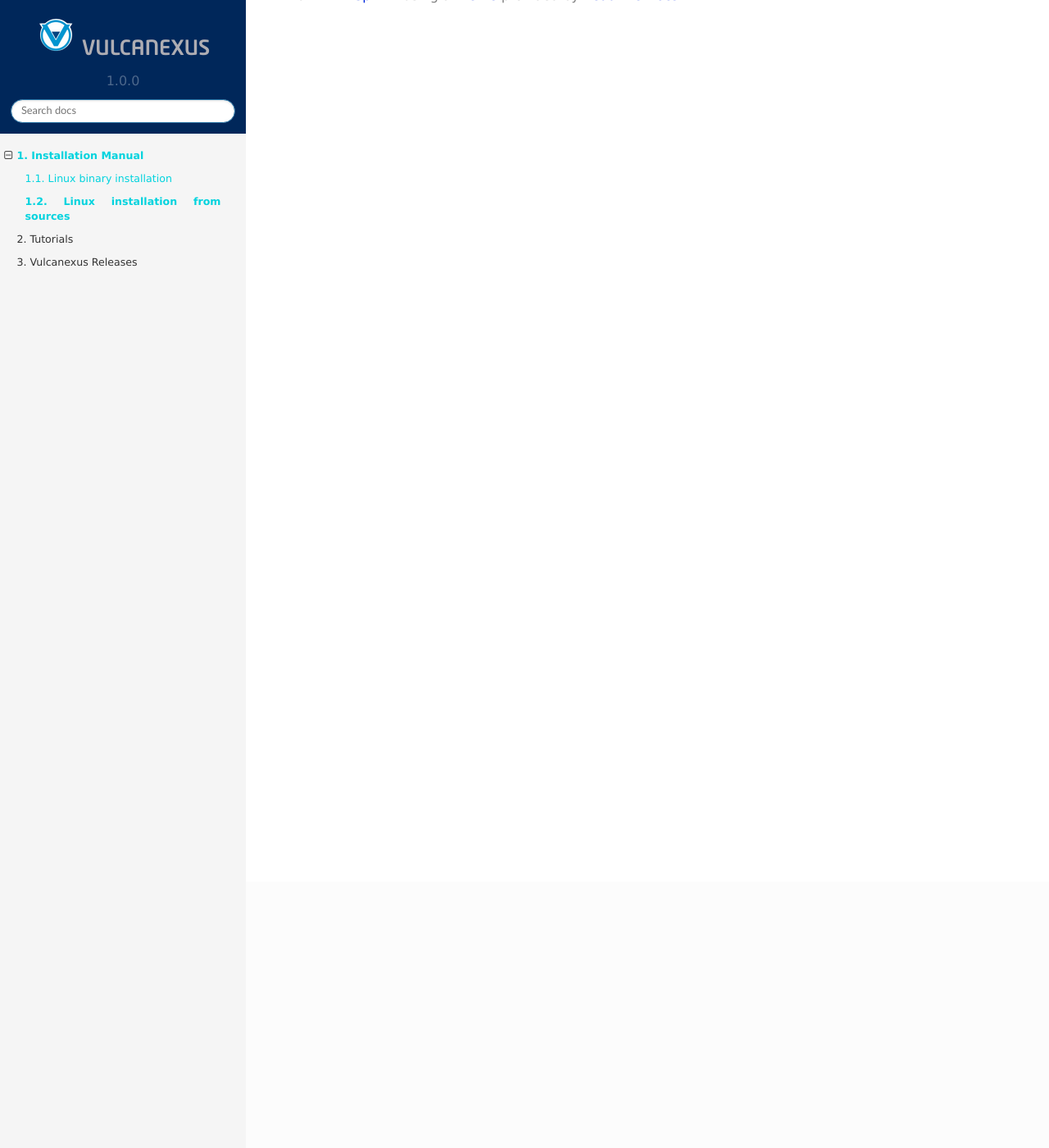
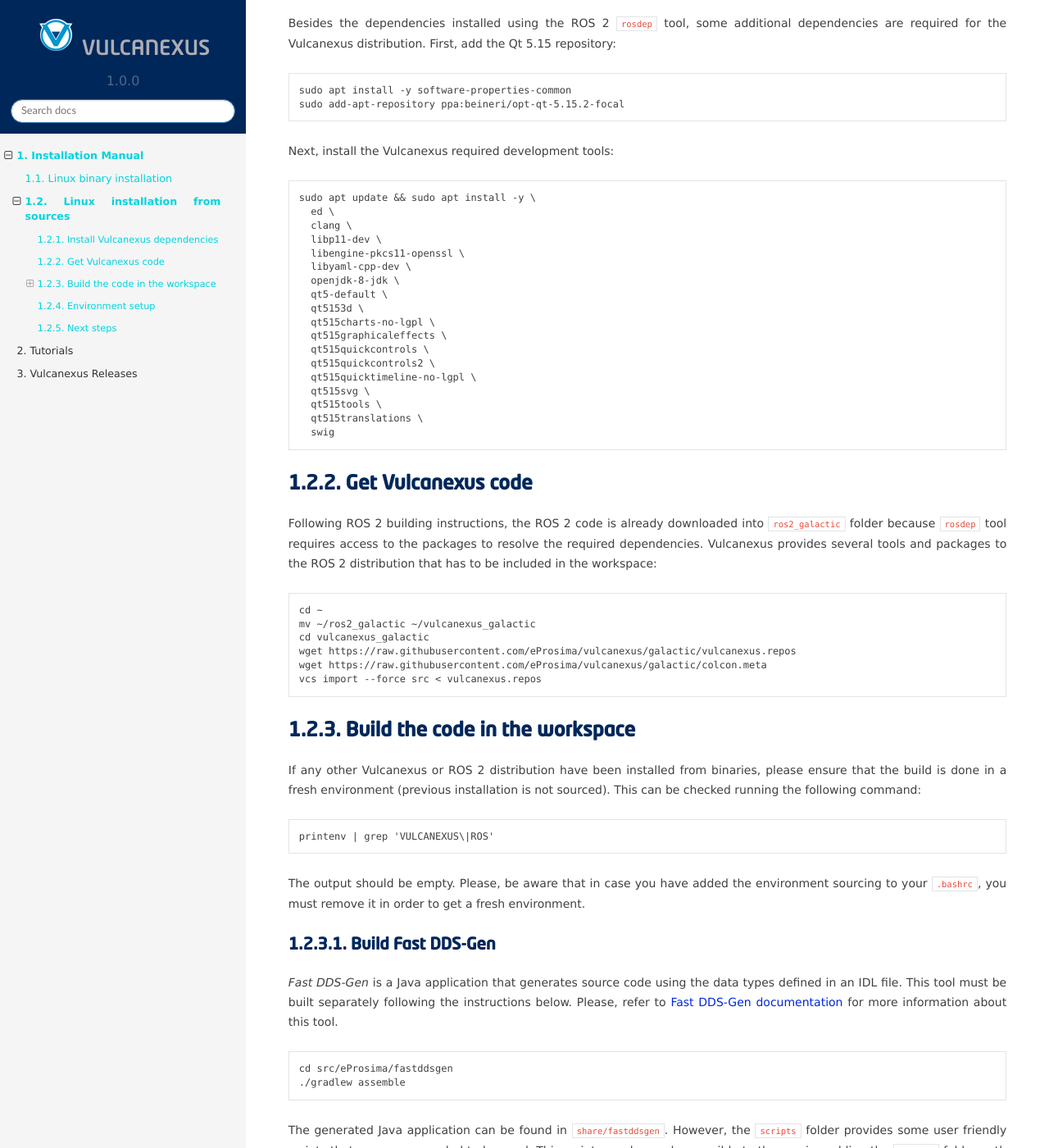
Before and after one commit to eProsima/vulcanexus, a Sphinx documentation site: the page built from docs/rst/installation/linux_source_installation.rst, in a window 1280 px wide and 1400 px high, scrolled down 325 px. Shown: the whole window at 82% size. Built offline with Sphinx 7.4.7 and the Read the Docs theme 2.0.0, drawn with Linux system fonts in a browser that asks for light colours; before the commit the page ends 900 px from its top, so only the background shows below that; some of the changed text lies outside the part shown.

Commit message:
Refs #13529: ubuntu installation from sources
Signed-off-by: JLBuenoLopez-eProsima <joseluisbueno@eprosima.com>

```diff
--- a/docs/rst/installation/linux_source_installation.rst
+++ b/docs/rst/installation/linux_source_installation.rst
@@ -2,3 +2,113 @@
 
 Linux installation from sources
 ===============================
+
+This section explains how to build Vulcanexus in Ubuntu Focal.
+Please, start following the `building instructions for ROS 2 Galactic Geochelone <https://docs.ros.org/en/galactic/Installation/Ubuntu-Development-Setup.html>`_ following the steps in the `System setup <https://docs.ros.org/en/galactic/Installation/Ubuntu-Development-Setup.html#system-setup>`_, `Get ROS 2 code <https://docs.ros.org/en/galactic/Installation/Ubuntu-Development-Setup.html#get-ros-2-code>`_, and the `Install dependencies using rosdep <https://docs.ros.org/en/galactic/Installation/Ubuntu-Development-Setup.html#install-dependencies-using-rosdep>`_ sections.
+
+Install Vulcanexus dependencies
+-------------------------------
+
+Besides the dependencies installed using the ROS 2 ``rosdep`` tool, some additional dependencies are required for the Vulcanexus distribution.
+First, add the Qt 5.15 repository:
+
+.. code-block:: bash
+
+    sudo apt install -y software-properties-common
+    sudo add-apt-repository ppa:beineri/opt-qt-5.15.2-focal
+
+Next, install the Vulcanexus required development tools:
+
+.. code-block:: bash
+
+    sudo apt update && sudo apt install -y \
+      ed \
+      clang \
+      libp11-dev \
+      libengine-pkcs11-openssl \
+      libyaml-cpp-dev \
+      openjdk-8-jdk \
+      qt5-default \
+      qt5153d \
+      qt515charts-no-lgpl \
+      qt515graphicaleffects \
+      qt515quickcontrols \
+      qt515quickcontrols2 \
+      qt515quicktimeline-no-lgpl \
+      qt515svg \
+      qt515tools \
+      qt515translations \
+      swig
+
+Get Vulcanexus code
+-------------------
+
+Following ROS 2 building instructions, the ROS 2 code is already downloaded into ``ros2_galactic`` folder because ``rosdep`` tool requires access to the packages to resolve the required dependencies.
+Vulcanexus provides several tools and packages to the ROS 2 distribution that has to be included in the workspace:
+
+.. code-block::
+
+    cd ~
+    mv ~/ros2_galactic ~/vulcanexus_galactic
+    cd vulcanexus_galactic
+    wget https://raw.githubusercontent.com/eProsima/vulcanexus/galactic/vulcanexus.repos
+    wget https://raw.githubusercontent.com/eProsima/vulcanexus/galactic/colcon.meta
+    vcs import --force src < vulcanexus.repos
+
+Build the code in the workspace
+-------------------------------
+
+If any other Vulcanexus or ROS 2 distribution have been installed from binaries, please ensure that the build is done in a fresh environment (previous installation is not sourced).
+This can be checked running the following command:
+
+.. code-block:: bash
+
+    printenv | grep 'VULCANEXUS\|ROS'
+
+The output should be empty.
+Please, be aware that in case you have added the environment sourcing to your ``.bashrc``, you must remove it in order to get a fresh environment.
+
+Build Fast DDS-Gen
+^^^^^^^^^^^^^^^^^^
+
+*Fast DDS-Gen* is a Java application that generates source code using the data types defined in an IDL file.
+This tool must be built separately following the instructions below.
+Please, refer to `Fast DDS-Gen documentation <https://fast-dds.docs.eprosima.com/en/latest/fastddsgen/introduction/introduction.html>`_ for more information about this tool.
+
+.. code-block:: bash
+
+    cd src/eProsima/fastddsgen
+    ./gradlew assemble
+
+The generated Java application can be found in ``share/fastddsgen``.
+However, the ``scripts`` folder provides some user friendly scripts that are recommended to be used.
+This scripts can be made accesible to the session adding the ``scripts`` folder path to the ``PATH`` environment variable.
+
+.. code-block:: bash
+
+    export PATH=~/vulcanexus_galactic/src/eProsima/fastddsgen/scripts:$PATH
+
+Build workspace
+^^^^^^^^^^^^^^^
+
+In order to build the workspace, the command line tool `colcon <https://colcon.readthedocs.io/en/released/>`_ is used.
+This tool is based on `CMake <https://cmake.org/>`_ and it is aimed at building sets of software packages, handling ordering and setting up the environment to use them.
+
+.. code-block:: bash
+
+    cd ~/vulcanexus_galactic
+    colcon build
+
+Environment setup
+-----------------
+
+In order to use the Vulcanexus installation, the environment must be set up sourcing the following file:
+
+.. code-block:: bash
+
+    source ~/vulcanexus_galactic/install/setup.bash
+
+Next steps
+----------
+
+Please, refer to the Tutorials section to keep learning about Vulcanexus capabilities and features.
```
